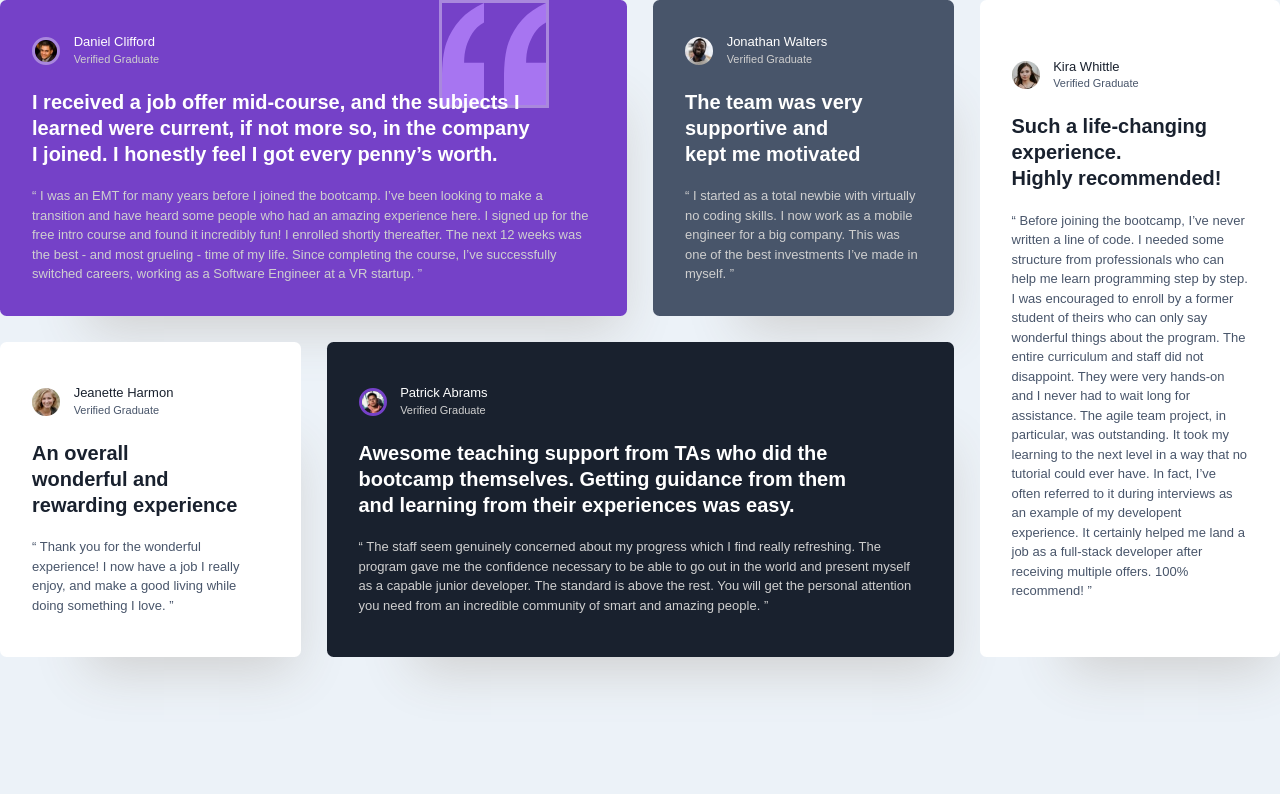
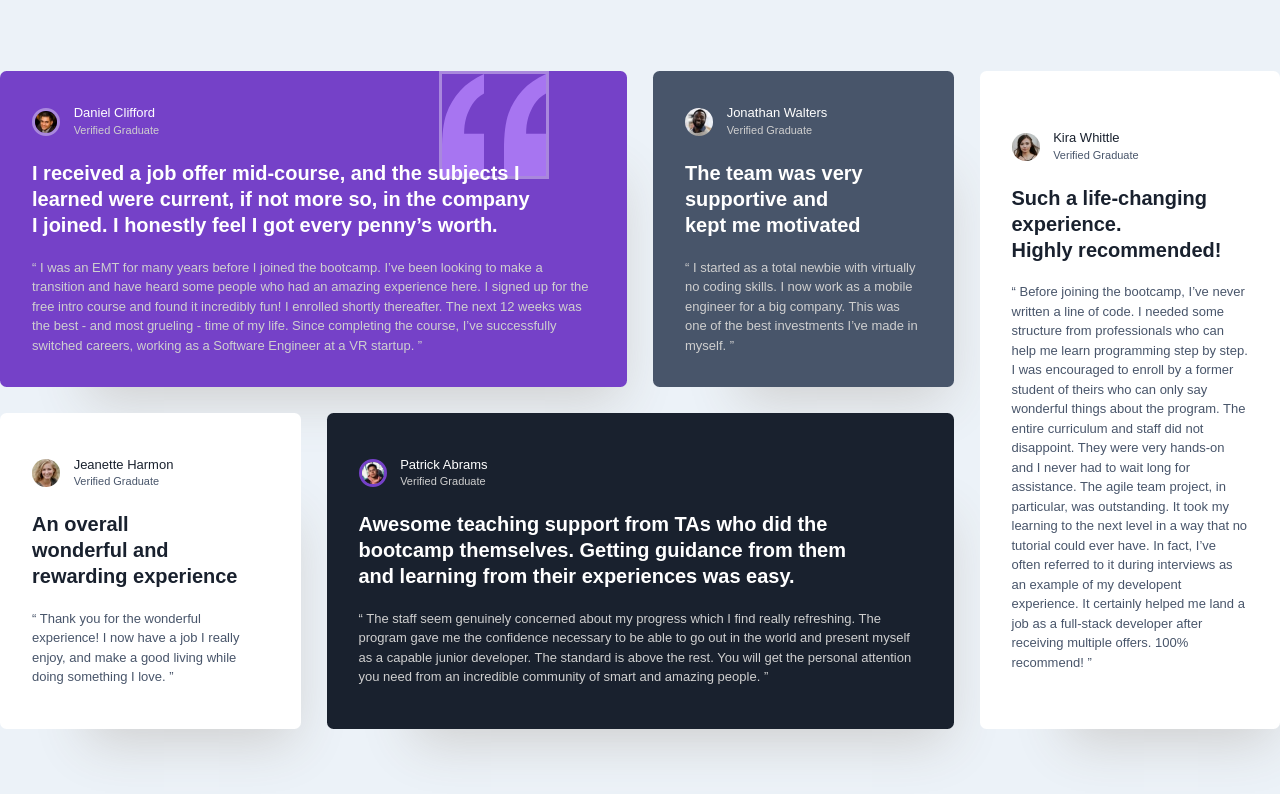
Before and after one commit to i-prkr/testimonials-grid, a website built with Parcel: page index.html in a window 1280 px wide. Built offline with nearby package versions, Linux system fonts and the light colour scheme.

Commit message:
Corrected centring and max width

```diff
--- a/scss/layout/_grid.scss
+++ b/scss/layout/_grid.scss
@@ -8,6 +8,11 @@ $grid-cards: (
   "4": c4,
   "5": c5,
 );
+
+body {
+  display: grid;
+  place-items: center;
+}
 
 .grid-container {
   display: grid;
@@ -32,5 +37,6 @@ $grid-cards: (
     grid-template-columns: repeat(4, 1fr);
     grid-template-rows: repeat(2, 1fr);
     gap: 2rem;
+    max-width: 110.769rem;
   }
 }
```
